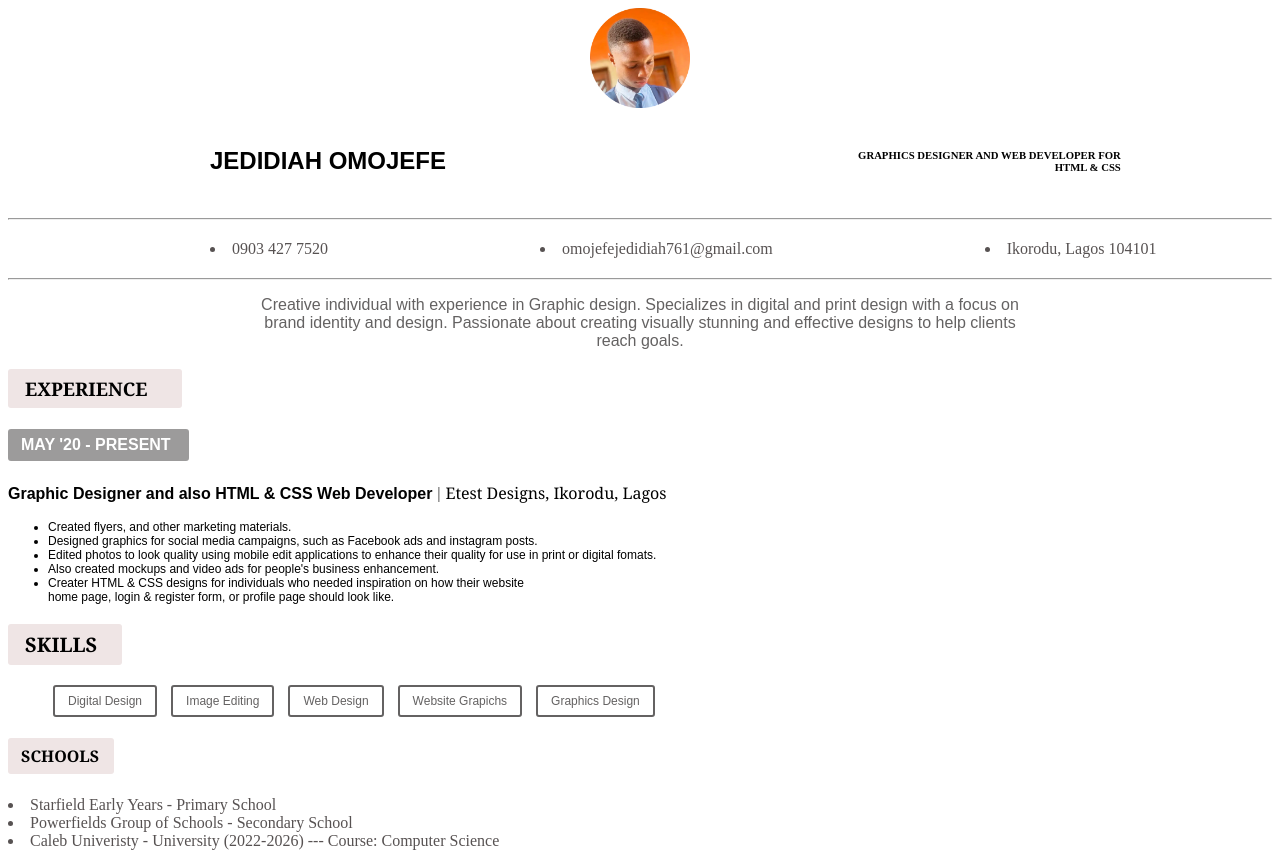
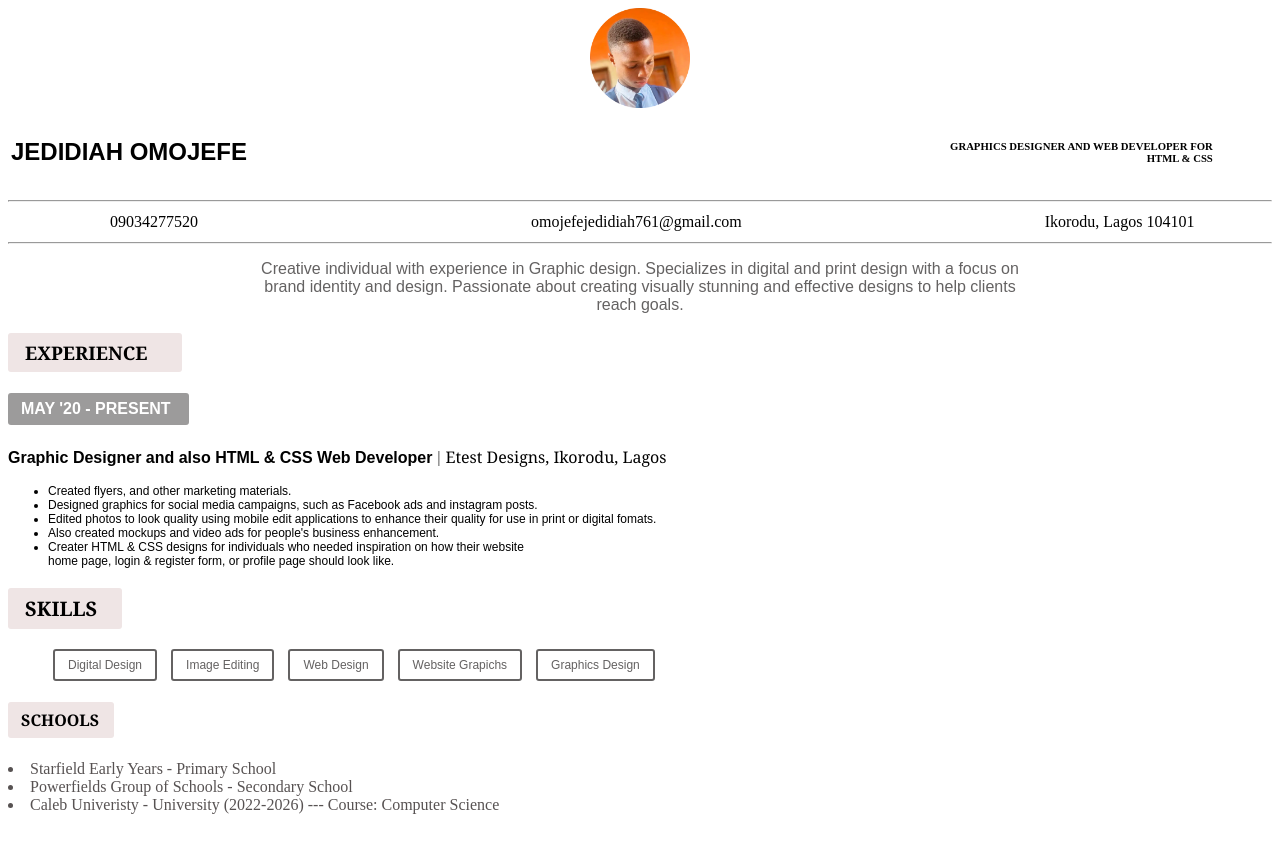
Before and after one commit to jedi4me/heiscv.github.io, a plain HTML site: page index.html in a window 1280 px wide. After the commit the page ends 822 px from the top, so only its background shows below. Drawn offline with Linux system fonts and the light colour scheme.

Commit message:
Add files via upload
upload to website

```diff
--- a/css/styles.css
+++ b/css/styles.css
@@ -39,11 +39,6 @@ h4 {
 
 h6 {
   text-align: right;
-}
-
-td {
-  padding: 10px;
-  padding-left: 200px;
 }
 
 li {
--- a/index.html
+++ b/index.html
@@ -14,15 +14,15 @@
          <table>
           <tr>
             <td><h2>JEDIDIAH OMOJEFE</h2></td>
-            <td style="padding-left: 400px;"><h6>GRAPHICS DESIGNER AND WEB DEVELOPER FOR<br>HTML & CSS</h6></td>
+            <td style="padding-left: 700px;"><h6>GRAPHICS DESIGNER AND WEB DEVELOPER FOR<br>HTML & CSS</h6></td>
           </tr>
          </table>
          <hr>
          <table>
           <tr>
-            <td><li>0903 427 7520</li></td>
-            <td><li>omojefejedidiah761@gmail.com</li></td>
-            <td><li>Ikorodu, Lagos 104101</li></td>
+            <td style="padding-left: 100px;">09034277520</td>
+            <td style="padding-left: 330px;">omojefejedidiah761@gmail.com</td>
+            <td style="padding-left: 300px;">Ikorodu, Lagos 104101</td>
           </tr>
         </table>
         <hr>
```
